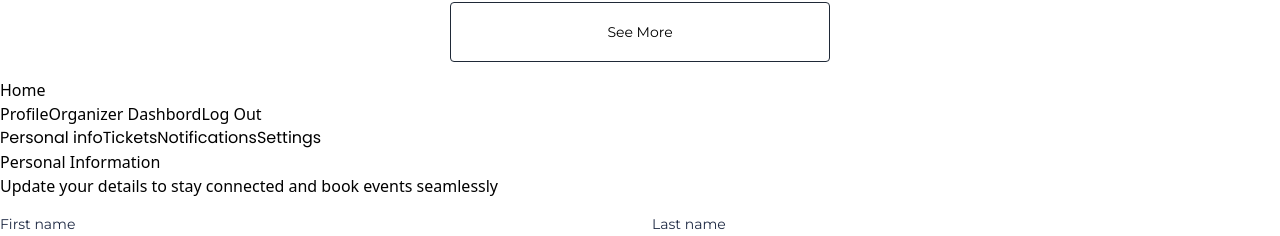
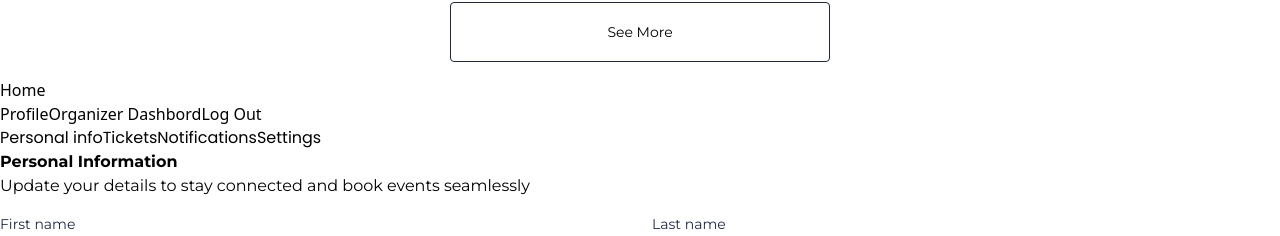
Before and after one commit to mafindijr/easy-ticketing-app, a React (Vite) app: page / in a window 1280 px wide. Shown: the part 2122-2358 px from the top of the page. Built offline with nearby package versions, Linux system fonts and the light colour scheme.

Commit message:
added style to the font

```diff
--- a/src/components/Profile.jsx
+++ b/src/components/Profile.jsx
@@ -28,8 +28,8 @@ export default function Profile() {
           <a href="#">Settings</a>
         </nav>
         <main>
-            <h1>Personal Information</h1>
-            <p>Update your details to stay connected and book events seamlessly</p>
+            <h1 className="font-montserrat font-[700] text[56px] leading-[]">Personal Information</h1>
+            <p className="font-montserrat">Update your details to stay connected and book events seamlessly</p>
 
             <form>
 
```
